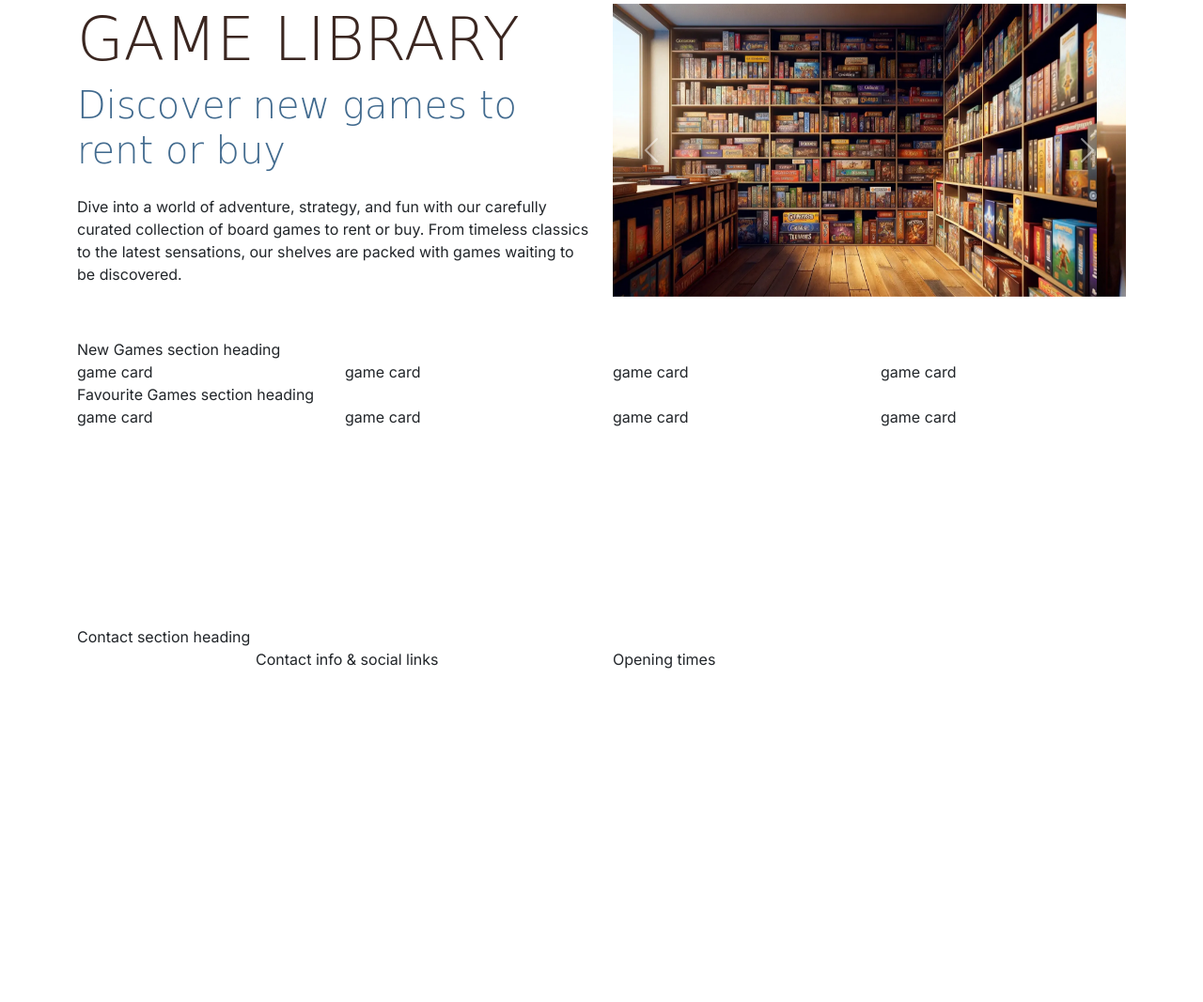
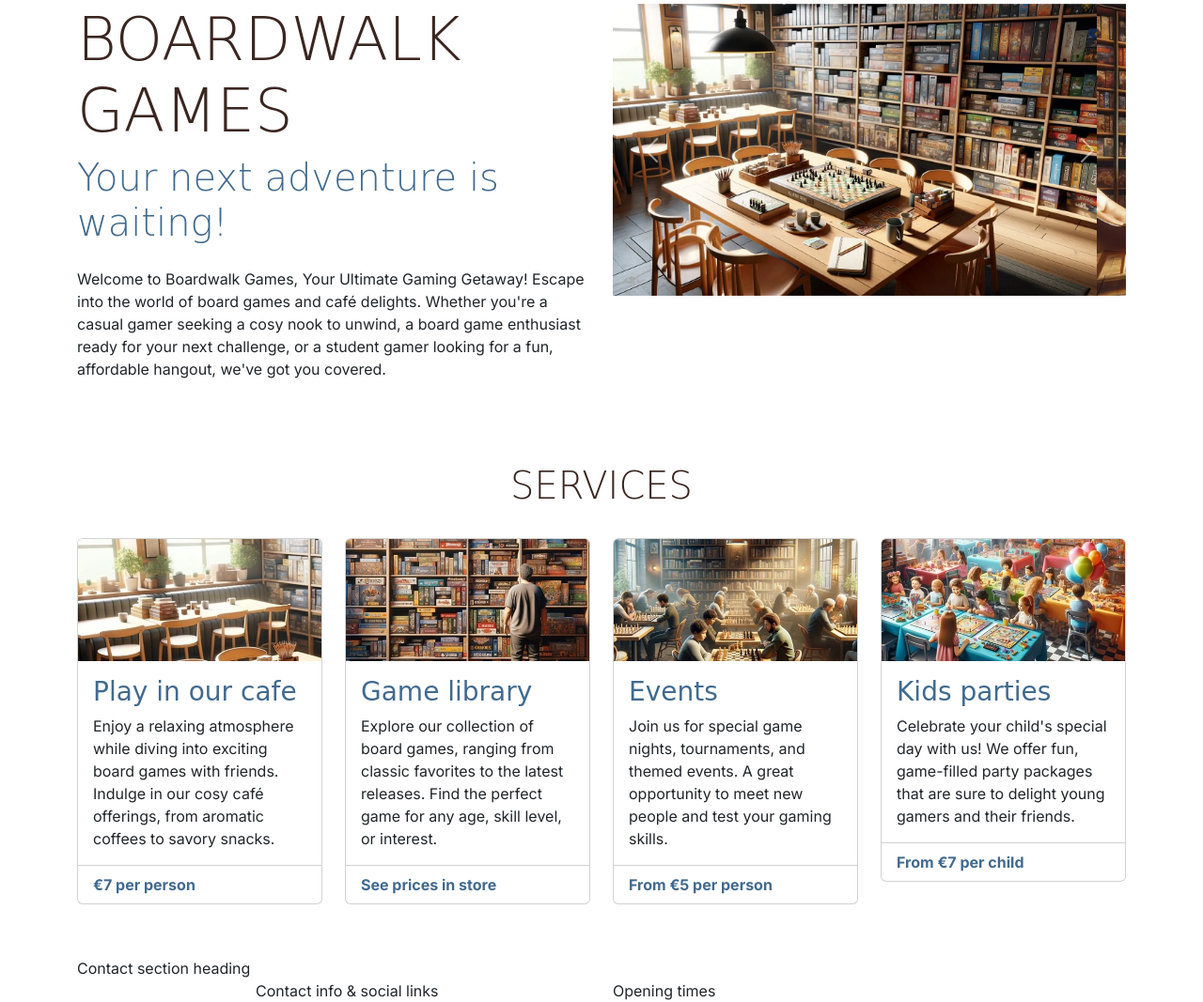
Before and after one commit to ajshirlow7/boardwalk-games, a plain HTML site: page game-library.html in a window 1280 px wide. Shown: the part 86-1153 px from the top of the page at 94% size. Before the commit the page ends 800 px from the top, so only its background shows below. Drawn offline with nearby package versions, Linux system fonts and the light colour scheme; a web font is replaced by a local one.

Commit message:
services section

```diff
--- a/assets/css/style.css
+++ b/assets/css/style.css
@@ -22,7 +22,15 @@ h2,
 h3 {
     font-family: var(--secondary-font);
     color: var(--primary-color);
+}
+
+h1,
+h2 {
     text-transform: uppercase;
+}
+
+h2 {
+    margin-bottom: 2rem;
 }
 
 .sub-heading-color {
@@ -50,6 +58,18 @@ h3 {
     font-family: var(--secondary-font);
 }
 
+/* Services */
+
+#services .card-footer {
+    font-weight: bold;
+    color: var(--highlight-color);
+    background-color: transparent;
+}
+
+#services .card {
+    margin-bottom: 1.5rem;
+}
+
 /* grid visualisation CSS for testing */
 
 /* .container,
--- a/game-library.html
+++ b/game-library.html
@@ -5,13 +5,14 @@
     <meta charset="UTF-8">
     <meta name="viewport" content="width=device-width, initial-scale=1.0">
     <meta name="description"
-        content="Explore Boardwalk Games' vast library of engaging and exciting board games available for rent or purchase. Reserve your game online and embark on your next board game adventure today!">
-    <title>Boardwalk Games | Game Library</title>
+        content="Boardwalk Games, your ultimate gaming retreat!  Perfect for casual gamers, enthusiasts, and student gatherings.  Visit us for your next adventure in board gaming.">
+    <title>Boardwalk Games | Home</title>
 
     <!-- favicons generated by favicon.io -->
     <link rel="apple-touch-icon" sizes="180x180" href="assets/images/apple-touch-icon.png">
     <link rel="icon" type="image/png" sizes="32x32" href="assets/images/favicon-32x32.png">
     <link rel="icon" type="image/png" sizes="16x16" href="assets/images/favicon-16x16.png">
+
 
     <!-- Bootstrap 5 CSS -->
     <link href="https://cdn.jsdelivr.net/npm/bootstrap@5.3.3/dist/css/bootstrap.min.css" rel="stylesheet"
@@ -20,8 +21,8 @@
     <!-- Custom CSS -->
     <link rel="stylesheet" href="assets/css/style.css">
 </head>
-<!-- classes on body set to work with mt-auto on footer to
-    ensure it always stays at the bottom of the page -->
+
+<!-- Classes on body set to work with mt-auto on footer to ensure it always stays at the bottom of the page -->
 
 <body class="d-flex flex-column min-vh-100">
     <!-- Navigation -->
@@ -37,13 +38,13 @@
             <div class="collapse navbar-collapse" id="navbarNav">
                 <ul class="navbar-nav ms-auto">
                     <li class="nav-item">
-                        <a class="nav-link" href="index.html">Home</a>
+                        <a class="nav-link active" aria-current="page" href="index.html">Home</a>
                     </li>
                     <li class="nav-item">
                         <a class="nav-link" href="#">Services</a>
                     </li>
                     <li class="nav-item">
-                        <a class="nav-link active" aria-current="page" href="game-library.html">Games</a>
+                        <a class="nav-link" href="game-library.html">Games</a>
                     </li>
                     <li class="nav-item">
                         <a class="nav-link" href="#">Contact</a>
@@ -57,30 +58,40 @@
     <header id="header" class="container section">
         <div class="row">
             <div class="col-12 col-xl-6 text-center text-xl-start">
-                <h1 class="display-3">Game library</h1>
-                <p class="lead display-6 sub-heading-color">Discover new games to rent or buy</p>
-                <p class="my-4">Dive into a world of adventure, strategy, and fun with our carefully curated collection
-                    of board games to rent or buy. From timeless classics to the latest sensations, our shelves are
-                    packed with games waiting to be discovered.</p>
+                <h1 class="display-3">Boardwalk Games</h1>
+                <p class="lead display-6 sub-heading-color">Your next adventure is waiting!</p>
+                <p class="my-4">Welcome to Boardwalk Games, Your Ultimate Gaming Getaway! Escape into the world of board
+                    games and
+                    café delights. Whether you're a casual gamer seeking a cosy nook to unwind, a board game enthusiast
+                    ready for your next challenge, or a student gamer looking for a fun, affordable hangout, we've got
+                    you covered.</p>
             </div>
             <div class="col-12 col-xl-6">
                 <div id="carouselExampleAutoplaying" class="carousel slide" data-bs-ride="carousel">
                     <div class="carousel-inner">
                         <div class="carousel-item active">
-                            <img src="assets/images/game-library-carousel-1.webp" class="d-block w-100"
-                                alt="Bookshelves filled with boardgames">
+                            <img src="assets/images/boardwalk-games-carousel-image-1.webp" class="d-block w-100"
+                                alt="The inside of Boardwalk Games with bookshelves filled with boardgames, and wooden tables to play at">
                         </div>
                         <div class="carousel-item">
-                            <img src="assets/images/game-library-carousel-2.webp" class="d-block w-100"
-                                alt="Bookshelves filled with boardgames">
+                            <img src="assets/images/boardwalk-games-carousel-image-2.webp" class="d-block w-100"
+                                alt="The inside of Boardwalk Games with bookshelves filled with boardgames, and wooden tables to play at">
                         </div>
                         <div class="carousel-item">
-                            <img src="assets/images/game-library-carousel-3.webp" class="d-block w-100"
-                                alt="Bookshelves filled with boardgames, one man is browsing the shelves">
+                            <img src="assets/images/boardwalk-games-carousel-image-3.webp" class="d-block w-100"
+                                alt="The inside of Boardwalk Games with bookshelves filled with boardgames, and wooden tables to play at">
                         </div>
                         <div class="carousel-item">
-                            <img src="assets/images/game-library-carousel-4.webp" class="d-block w-100"
-                                alt="8 board games stacked on top of each other">
+                            <img src="assets/images/boardwalk-games-carousel-image-4.webp" class="d-block w-100"
+                                alt="The back-room at Boardwalk Games set up for a Dungeons and Dragons evening">
+                        </div>
+                        <div class="carousel-item">
+                            <img src="assets/images/boardwalk-games-carousel-image-5.webp" class="d-block w-100"
+                                alt="A cup of steaming coffee on a wooden table, some playing cards, and a notebook">
+                        </div>
+                        <div class="carousel-item">
+                            <img src="assets/images/boardwalk-games-carousel-image-6.webp" class="d-block w-100"
+                                alt="Students playing a card game at Boardwalk Games">
                         </div>
                     </div>
                     <button class="carousel-control-prev" type="button" data-bs-target="#carouselExampleAutoplaying"
@@ -98,44 +109,95 @@
         </div>
     </header>
 
-    <!-- main element to hold all key sections of the game library page,
-         it is not part of the grid structure -->
+    <!-- main element to hold all key sections of the home page. It is not part of the grid structure -->
     <main>
-        <!-- New Games section -->
-        <section class="container">
+        <!-- Services section -->
+        <section id="services" class="container section">
             <div class="row">
-                <div class="col-12">
-                    New Games section heading
+                <div class="col-12 text-center">
+                    <h2 class="display-6">Services</h2>
                 </div>
-                <div class="col-12 col-md-6 col-xl-3">game card</div>
-                <div class="col-12 col-md-6 col-xl-3">game card</div>
-                <div class="col-12 col-md-6 col-xl-3">game card</div>
-                <div class="col-12 col-md-6 col-xl-3">game card</div>
-            </div>
-        </section>
-        <!-- Favourite Games section -->
-        <section class="container">
-            <div class="row">
-                <div class="col-12">
-                    Favourite Games section heading
+                <div class="col-12 col-md-6 col-xl-3">
+                    <div class="card">
+                        <img src="assets/images/services-1.webp" class="card-img-top"
+                            alt="Boardwalk games cafe table by a window, stacks of boardgames can be seen on the table">
+                        <div class="card-body">
+                            <h3 class="card-title sub-heading-color">Play in our cafe</h3>
+                            <p class="card-text">
+                                Enjoy a relaxing atmosphere while diving into exciting board
+                                games with friends. Indulge in our cosy café offerings, from
+                                aromatic coffees to savory snacks.
+                            </p>
+                        </div>
+                        <div class="card-footer">
+                            <p class="mb-0">€7 per person</p>
+                        </div>
+                    </div>
                 </div>
-                <div class="col-12 col-md-6 col-xl-3">game card</div>
-                <div class="col-12 col-md-6 col-xl-3">game card</div>
-                <div class="col-12 col-md-6 col-xl-3">game card</div>
-                <div class="col-12 col-md-6 col-xl-3">game card</div>
+                <div class="col-12 col-md-6 col-xl-3">
+                    <div class="card">
+                        <img src="assets/images/services-2.webp" class="card-img-top"
+                            alt="Board games stacked in bookshelves, a man can be seen browsing the shelves" />
+                        <div class="card-body">
+                            <!-- bootstrap cards come as h5 by default, changed to h3 to fit project heading hierarchy -->
+                            <h3 class="card-title sub-heading-color">Game library</h3>
+                            <p class="card-text">
+                                Explore our collection of board games, ranging from classic
+                                favorites to the latest releases. Find the perfect game for
+                                any age, skill level, or interest.
+                            </p>
+                        </div>
+                        <div class="card-footer">
+                            <p class="mb-0">See prices in store</p>
+                        </div>
+                    </div>
+                </div>
+                <div class="col-12 col-md-6 col-xl-3">
+                    <div class="card">
+                        <img src="assets/images/services-3.webp" class="card-img-top">
+                        <div class="card-body">
+                            <h3 class="card-title sub-heading-color">Events</h3>
+                            <p class="card-text">
+                                Join us for special game nights, tournaments, and themed
+                                events. A great opportunity to meet new people and test your
+                                gaming skills.
+                            </p>
+                        </div>
+                        <div class="card-footer">
+                            <p class="mb-0">From €5 per person</p>
+                        </div>
+                    </div>
+                </div>
+                <div class="col-12 col-md-6 col-xl-3">
+                    <div class="card">
+                        <img src="assets/images/services-4.webp" class="card-img-top"
+                            alt="A kids party being held at Boardwalk Games">
+                        <div class="card-body">
+                            <h3 class="card-title sub-heading-color">Kids parties</h3>
+                            <p class="card-text">
+                                Celebrate your child's special day with us! We offer fun,
+                                game-filled party packages that are sure to delight young
+                                gamers and their friends.
+                            </p>
+                        </div>
+                        <div class="card-footer">
+                            <p class="mb-0">From €7 per child</p>
+                        </div>
+                    </div>
+                </div>
             </div>
         </section>
     </main>
 
-    <!-- footer / contact section -->
+    <!-- Footer / contact section -->
     <!-- mt-auto added to push footer to the bottom of the page -->
     <footer class="mt-auto">
         <div class="container">
             <div class="row justify-content-center">
                 <div class="col-12">Contact section heading</div>
-                <!-- contact info -->
+                <!-- Contact info -->
                 <div class="col-12 col-md-6 col-xl-4">Contact info & social links</div>
-                <!-- opening times -->
+                <!-- Opening times -->
                 <div class="col-12 col-md-6 col-xl-4">Opening times</div>
             </div>
         </div>
```
